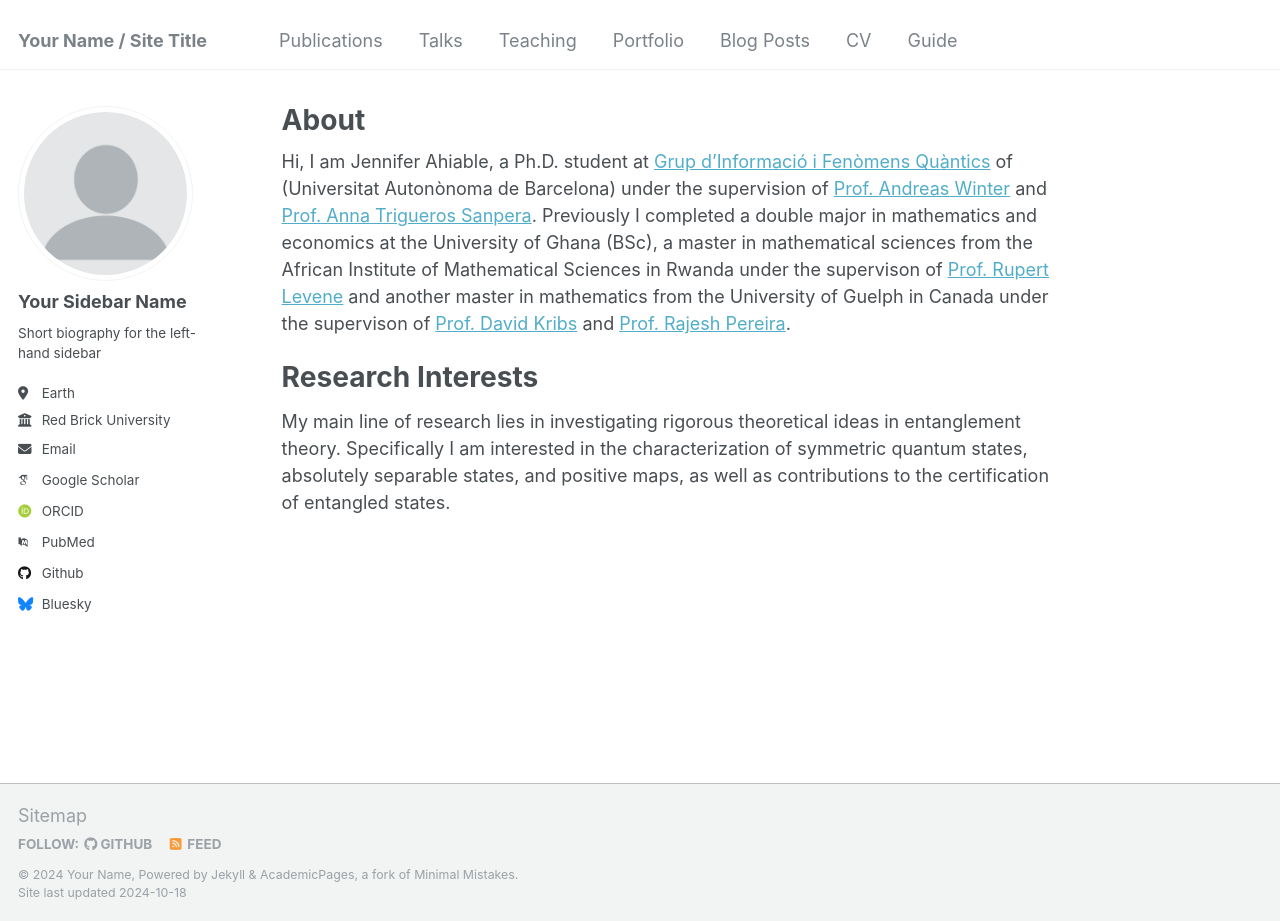
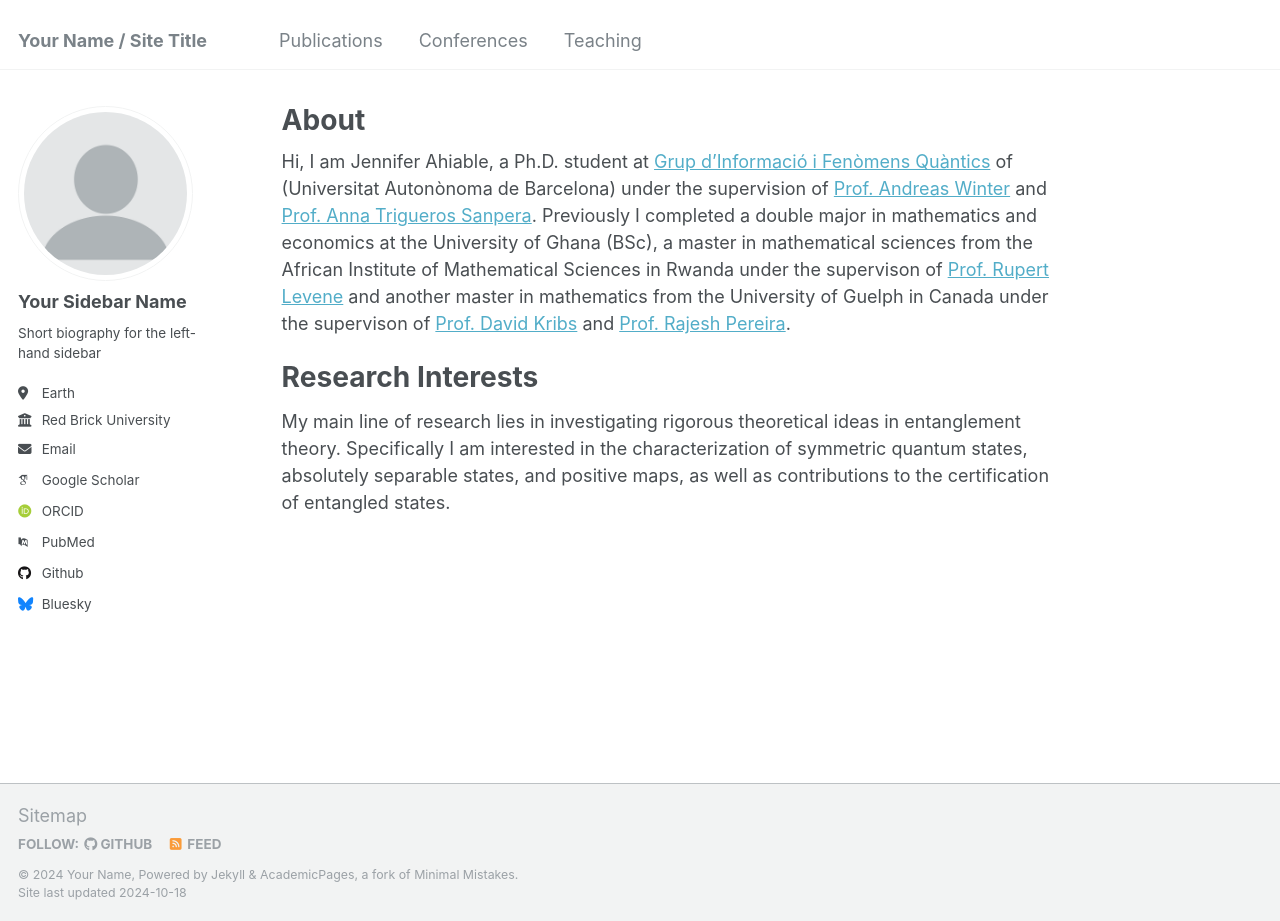
Before and after one commit to jennquantum/jenniferahiable, a Jekyll site: the page built from _pages/about.md, in a window 1280 px wide and 921 px high. Built offline with Jekyll 4.4.1, drawn with Linux system fonts in a browser that asks for light colours; some web fonts are replaced.

Commit message:
Update navigation.yml

```diff
--- a/_data/navigation.yml
+++ b/_data/navigation.yml
@@ -8,20 +8,20 @@ main:
   - title: "Publications"
     url: /publications/
 
-  - title: "Talks"
+  - title: "Conferences"
     url: /talks/
 
   - title: "Teaching"
     url: /teaching/
 
-  - title: "Portfolio"
-    url: /portfolio/
+ # - title: "Portfolio"
+  #  url: /portfolio/
 
-  - title: "Blog Posts"
-    url: /year-archive/
+#  - title: "Blog Posts"
+  #  url: /year-archive/
 
-  - title: "CV"
-    url: /cv/
+ # - title: "CV"
+ #   url: /cv/
 
-  - title: "Guide"
-    url: /markdown/
+#  - title: "Guide"
+ #   url: /markdown/
```
